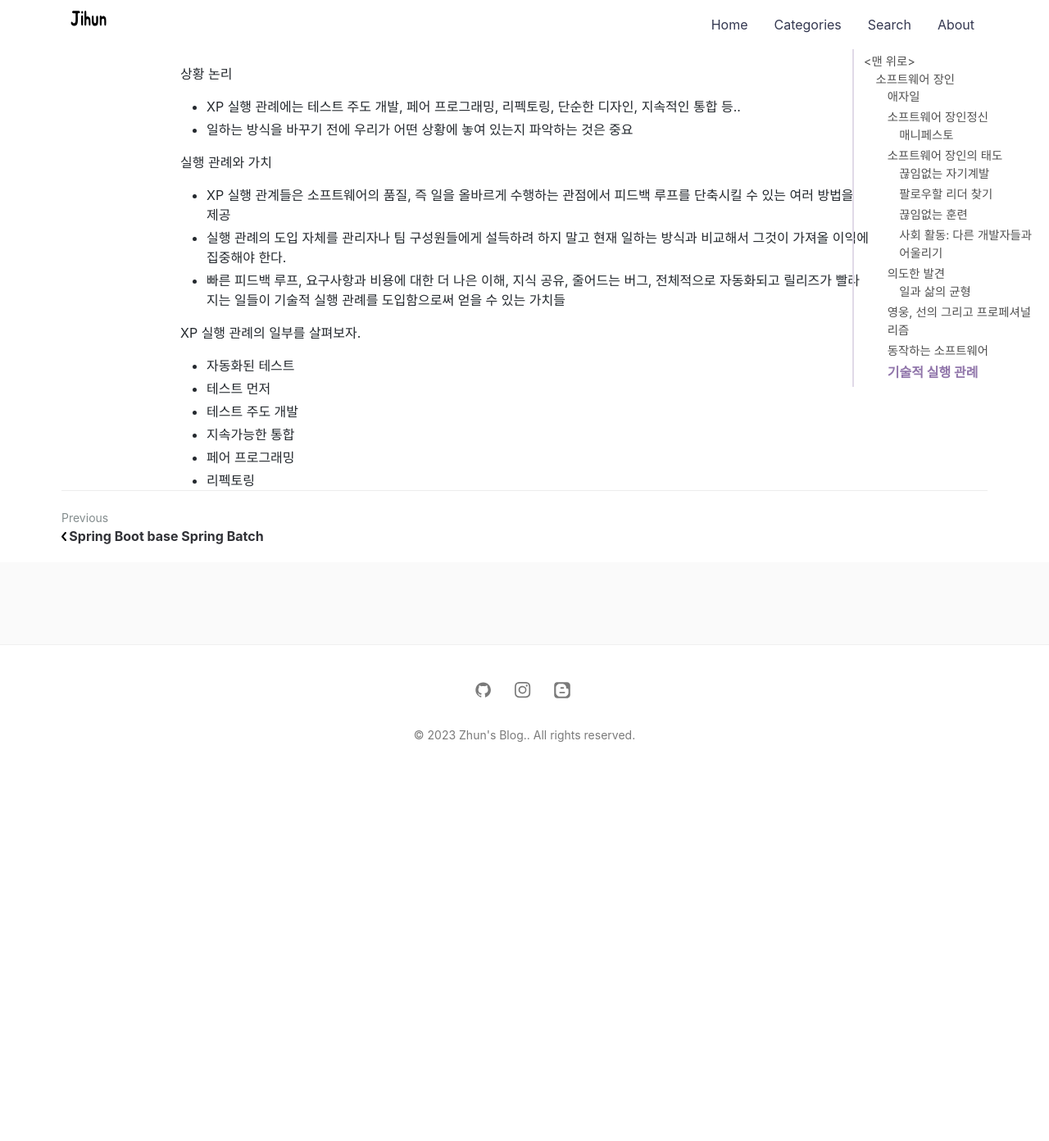
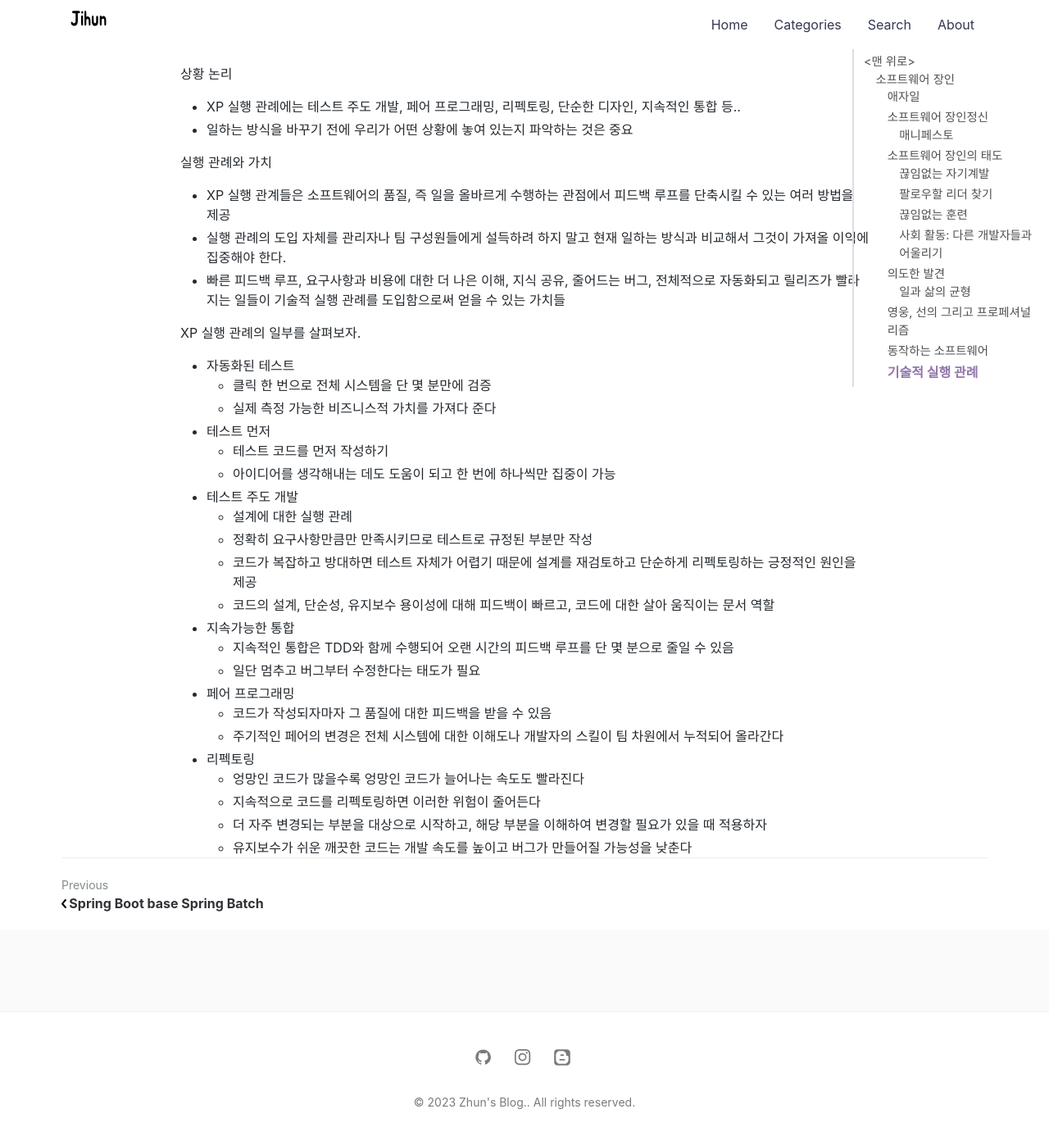
Before and after one commit to jihunparkme/jihunparkme.github.io, a Jekyll site: the page built from _posts/2023-02-01-a-software-master.md, in a window 1280 px wide and 1400 px high, scrolled down 7186 px. Shown: the top 1392 px of the window at 82% size. Built offline with Jekyll 4.4.1, drawn with Linux system fonts in a browser that asks for light colours; nearby versions of some CDN libraries; comment, search, counter and statistics services are not loaded; before the commit the page ends 8138 px from its top, so only the background shows below that.

Commit message:
[software masater] XP 실행 관례

```diff
--- a/_posts/2023-02-01-a-software-master.md
+++ b/_posts/2023-02-01-a-software-master.md
@@ -293,8 +293,24 @@ featured-img: a-software-master
 XP 실행 관례의 일부를 살펴보자.
 
 - 자동화된 테스트
+  - 클릭 한 번으로 전체 시스템을 단 몇 분만에 검증
+  - 실제 측정 가능한 비즈니스적 가치를 가져다 준다
 - 테스트 먼저
+  - 테스트 코드를 먼저 작성하기
+  - 아이디어를 생각해내는 데도 도움이 되고 한 번에 하나씩만 집중이 가능
 - 테스트 주도 개발
+  - 설계에 대한 실행 관례
+  - 정확히 요구사항만큼만 만족시키므로 테스트로 규정된 부분만 작성
+  - 코드가 복잡하고 방대하면 테스트 자체가 어렵기 때문에 설계를 재검토하고 단순하게 리펙토링하는 긍정적인 원인을 제공
+  - 코드의 설계, 단순성, 유지보수 용이성에 대해 피드백이 빠르고, 코드에 대한 살아 움직이는 문서 역할
 - 지속가능한 통합
+  - 지속적인 통합은 TDD와 함께 수행되어 오랜 시간의 피드백 루프를 단 몇 분으로 줄일 수 있음
+  - 일단 멈추고 버그부터 수정한다는 태도가 필요
 - 페어 프로그래밍
+  - 코드가 작성되자마자 그 품질에 대한 피드백을 받을 수 있음
+  - 주기적인 페어의 변경은 전체 시스템에 대한 이해도나 개발자의 스킬이 팀 차원에서 누적되어 올라간다
 - 리펙토링
+  - 엉망인 코드가 많을수록 엉망인 코드가 늘어나는 속도도 빨라진다
+  - 지속적으로 코드를 리펙토링하면 이러한 위험이 줄어든다
+  - 더 자주 변경되는 부분을 대상으로 시작하고, 해당 부분을 이해하여 변경할 필요가 있을 때 적용하자
+  - 유지보수가 쉬운 깨끗한 코드는 개발 속도를 높이고 버그가 만들어질 가능성을 낮춘다
```
